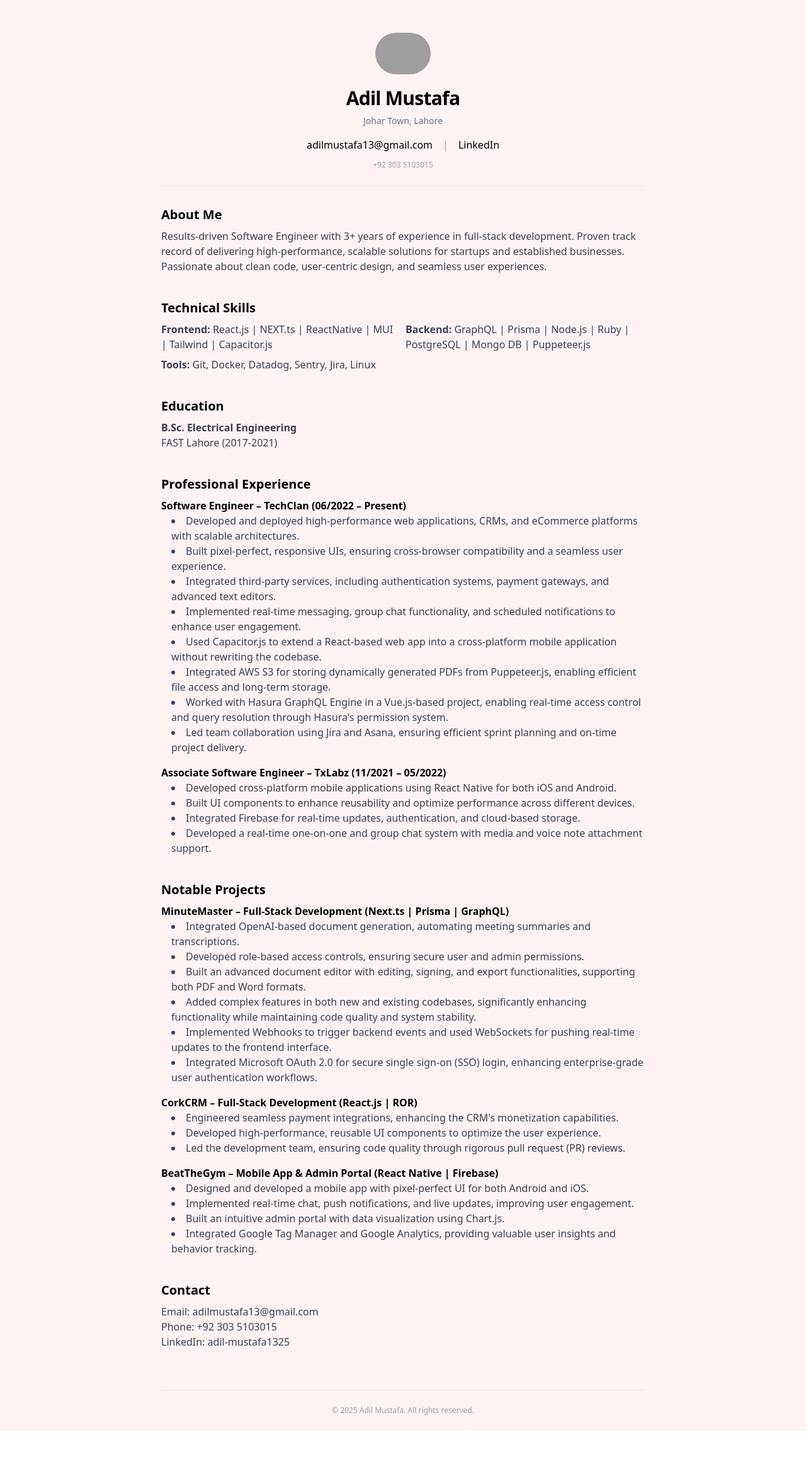
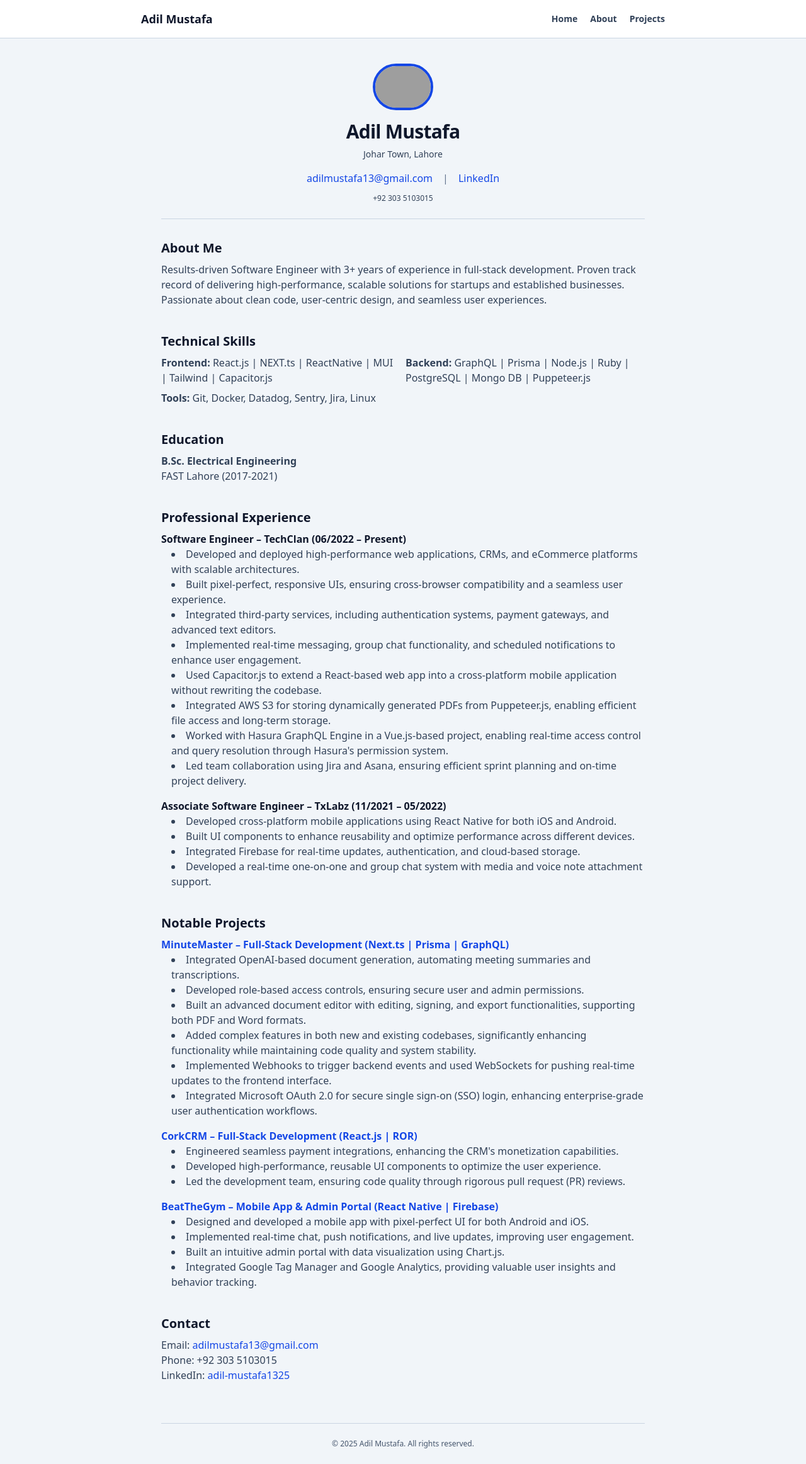
Before and after one commit to Adda1321/next-ts-starter-kit, a Next.js app: page / in a window 1280 px wide. Shown: the whole page at 63% size. Before the commit the page ends 2272 px from the top, so only its background shows below. Built offline with nearby package versions, Linux system fonts and the light colour scheme; grey boxes are pictures that could not be loaded; what @apollo/experimental-nextjs-app-support would draw is missing.

Commit message:
color and minor layout fixed

```diff
--- /dev/null
+++ b/app/components/site-nav.tsx
@@ -0,0 +1,30 @@
+import Link from "next/link";
+
+const navItems = [
+  { href: "/", label: "Home" },
+  { href: "/about", label: "About" },
+  { href: "/projects", label: "Projects" },
+];
+
+export function SiteNav() {
+  return (
+    <header className="w-full border-b border-slate-300 bg-white">
+      <div className="mx-auto flex w-full max-w-4xl items-center justify-between px-4 py-4 sm:px-8">
+        <Link href="/" className="text-lg font-bold text-slate-900">
+          Adil Mustafa
+        </Link>
+        <nav className="flex items-center gap-5">
+          {navItems.map((item) => (
+            <Link
+              key={item.href}
+              href={item.href}
+              className="text-sm font-semibold text-slate-700 transition hover:text-blue-700"
+            >
+              {item.label}
+            </Link>
+          ))}
+        </nav>
+      </div>
+    </header>
+  );
+}
--- a/app/layout.tsx
+++ b/app/layout.tsx
@@ -1,12 +1,14 @@
 import "./globals.css";
 import React from "react";
 import { ApolloWrapper } from "@/features/apollo/apollo-wrapper";
+import { SiteNav } from "./components/site-nav";
 
 export default function RootLayout({ children }: { children: React.ReactNode }) {
   return (
     <html lang="en">
       <body>
         <ApolloWrapper>
+          <SiteNav />
           {children}
         </ApolloWrapper>
       </body>
--- a/app/page.tsx
+++ b/app/page.tsx
@@ -1,28 +1,26 @@
-'use client';
-
 import Image from "next/image";
 import Link from "next/link";
 
 export default function Home() {
   return (
-    <div className="min-h-screen bg-background text-foreground font-sans flex flex-col items-center px-4 sm:px-8 bg-red-50! " id="OKKKKKK">
-      {/* Header */}
-      <header className="w-full max-w-3xl flex flex-col items-center gap-2 pt-12 pb-6 border-b border-gray-200 dark:border-gray-800">
+    <div className="min-h-screen bg-slate-100 text-slate-900">
+      <div className="mx-auto flex w-full max-w-4xl flex-col items-center px-4 sm:px-8">
+      <header className="w-full max-w-3xl flex flex-col items-center gap-2 pt-10 pb-6 border-b border-slate-300">
         <Image
-          src="/profile-placeholder.png" // Add your profile image in public folder
+          src="/profile-placeholder.png"
           alt="Adil Mustafa profile photo"
           width={96}
           height={96}
-          className="rounded-full border-4 border-primary mb-2"
+          className="rounded-full border-4 border-blue-700 mb-2"
         />
         <h1 className="text-3xl font-bold tracking-tight">Adil Mustafa</h1>
-        <p className="text-sm text-gray-500 dark:text-gray-400">Johar Town, Lahore</p>
+        <p className="text-sm text-slate-700">Johar Town, Lahore</p>
         <div className="flex gap-4 mt-2">
-          <a href="mailto:adilmustafa13@gmail.com" className="hover:underline text-primary">adilmustafa13@gmail.com</a>
-          <span className="text-gray-400">|</span>
-          <a href="https://linkedin.com/in/adil-mustafa1325" target="_blank" rel="noopener noreferrer" className="hover:underline text-primary">LinkedIn</a>
+          <a href="mailto:adilmustafa13@gmail.com" className="hover:underline text-blue-700">adilmustafa13@gmail.com</a>
+          <span className="text-slate-500">|</span>
+          <a href="https://linkedin.com/in/adil-mustafa1325" target="_blank" rel="noopener noreferrer" className="hover:underline text-blue-700">LinkedIn</a>
         </div>
-        <div className="text-xs text-gray-400 mt-1">+92 303 5103015</div>
+        <div className="text-xs text-slate-700 mt-1">+92 303 5103015</div>
       </header>
 
       {/* Main Content */}
@@ -30,7 +28,7 @@ export default function Home() {
         {/* About Me */}
         <section>
           <h2 className="text-xl font-semibold mb-2">About Me</h2>
-          <p className="text-gray-700 dark:text-gray-300">
+          <p className="text-slate-700">
             Results-driven Software Engineer with 3+ years of experience in full-stack development. Proven track record of delivering high-performance, scalable solutions for startups and established businesses. Passionate about clean code, user-centric design, and seamless user experiences.
           </p>
         </section>
@@ -38,7 +36,7 @@ export default function Home() {
         {/* Technical Skills */}
         <section>
           <h2 className="text-xl font-semibold mb-2">Technical Skills</h2>
-          <ul className="grid grid-cols-1 sm:grid-cols-2 gap-2 text-gray-700 dark:text-gray-300">
+          <ul className="grid grid-cols-1 sm:grid-cols-2 gap-2 text-slate-700">
             <li><span className="font-bold">Frontend:</span> React.js | NEXT.ts | ReactNative | MUI | Tailwind | Capacitor.js</li>
             <li><span className="font-bold">Backend:</span> GraphQL | Prisma | Node.js | Ruby | PostgreSQL | Mongo DB | Puppeteer.js</li>
             <li><span className="font-bold">Tools:</span> Git, Docker, Datadog, Sentry, Jira, Linux</li>
@@ -48,7 +46,7 @@ export default function Home() {
         {/* Education */}
         <section>
           <h2 className="text-xl font-semibold mb-2">Education</h2>
-          <div className="text-gray-700 dark:text-gray-300">
+          <div className="text-slate-700">
             <div className="font-bold">B.Sc. Electrical Engineering</div>
             <div>FAST Lahore (2017-2021)</div>
           </div>
@@ -59,7 +57,7 @@ export default function Home() {
           <h2 className="text-xl font-semibold mb-2">Professional Experience</h2>
           <div className="mb-4">
             <div className="font-bold">Software Engineer – TechClan (06/2022 – Present)</div>
-            <ul className="list-disc list-inside text-gray-700 dark:text-gray-300 pl-4">
+            <ul className="list-disc list-inside text-slate-700 pl-4">
               <li>Developed and deployed high-performance web applications, CRMs, and eCommerce platforms with scalable architectures.</li>
               <li>Built pixel-perfect, responsive UIs, ensuring cross-browser compatibility and a seamless user experience.</li>
               <li>Integrated third-party services, including authentication systems, payment gateways, and advanced text editors.</li>
@@ -72,7 +70,7 @@ export default function Home() {
           </div>
           <div>
             <div className="font-bold">Associate Software Engineer – TxLabz (11/2021 – 05/2022)</div>
-            <ul className="list-disc list-inside text-gray-700 dark:text-gray-300 pl-4">
+            <ul className="list-disc list-inside text-slate-700 pl-4">
               <li>Developed cross-platform mobile applications using React Native for both iOS and Android.</li>
               <li>Built UI components to enhance reusability and optimize performance across different devices.</li>
               <li>Integrated Firebase for real-time updates, authentication, and cloud-based storage.</li>
@@ -86,9 +84,9 @@ export default function Home() {
           <h2 className="text-xl font-semibold mb-2">Notable Projects</h2>
           <div className="mb-4">
             <div className="font-bold">
-              <Link href="/projects/minutemaster" className="text-primary hover:underline">MinuteMaster – Full-Stack Development (Next.ts | Prisma | GraphQL)</Link>
+              <Link href="/projects/minutemaster" className="text-blue-700 hover:underline">MinuteMaster – Full-Stack Development (Next.ts | Prisma | GraphQL)</Link>
             </div>
-            <ul className="list-disc list-inside text-gray-700 dark:text-gray-300 pl-4">
+            <ul className="list-disc list-inside text-slate-700 pl-4">
               <li>Integrated OpenAI-based document generation, automating meeting summaries and transcriptions.</li>
               <li>Developed role-based access controls, ensuring secure user and admin permissions.</li>
               <li>Built an advanced document editor with editing, signing, and export functionalities, supporting both PDF and Word formats.</li>
@@ -99,9 +97,9 @@ export default function Home() {
           </div>
           <div className="mb-4">
             <div className="font-bold">
-              <Link href="/projects/corkcrm" className="text-primary hover:underline">CorkCRM – Full-Stack Development (React.js | ROR)</Link>
+              <Link href="/projects/corkcrm" className="text-blue-700 hover:underline">CorkCRM – Full-Stack Development (React.js | ROR)</Link>
             </div>
-            <ul className="list-disc list-inside text-gray-700 dark:text-gray-300 pl-4">
+            <ul className="list-disc list-inside text-slate-700 pl-4">
               <li>Engineered seamless payment integrations, enhancing the CRM's monetization capabilities.</li>
               <li>Developed high-performance, reusable UI components to optimize the user experience.</li>
               <li>Led the development team, ensuring code quality through rigorous pull request (PR) reviews.</li>
@@ -109,9 +107,9 @@ export default function Home() {
           </div>
           <div>
             <div className="font-bold">
-              <Link href="/projects/beatthegym" className="text-primary hover:underline">BeatTheGym – Mobile App & Admin Portal (React Native | Firebase)</Link>
+              <Link href="/projects/beatthegym" className="text-blue-700 hover:underline">BeatTheGym – Mobile App & Admin Portal (React Native | Firebase)</Link>
             </div>
-            <ul className="list-disc list-inside text-gray-700 dark:text-gray-300 pl-4">
+            <ul className="list-disc list-inside text-slate-700 pl-4">
               <li>Designed and developed a mobile app with pixel-perfect UI for both Android and iOS.</li>
               <li>Implemented real-time chat, push notifications, and live updates, improving user engagement.</li>
               <li>Built an intuitive admin portal with data visualization using Chart.js.</li>
@@ -123,18 +121,18 @@ export default function Home() {
         {/* Contact */}
         <section>
           <h2 className="text-xl font-semibold mb-2">Contact</h2>
-          <div className="text-gray-700 dark:text-gray-300">
-            <div>Email: <a href="mailto:adilmustafa13@gmail.com" className="text-primary hover:underline">adilmustafa13@gmail.com</a></div>
+          <div className="text-slate-700">
+            <div>Email: <a href="mailto:adilmustafa13@gmail.com" className="text-blue-700 hover:underline">adilmustafa13@gmail.com</a></div>
             <div>Phone: +92 303 5103015</div>
-            <div>LinkedIn: <a href="https://linkedin.com/in/adil-mustafa1325" target="_blank" rel="noopener noreferrer" className="text-primary hover:underline">adil-mustafa1325</a></div>
+            <div>LinkedIn: <a href="https://linkedin.com/in/adil-mustafa1325" target="_blank" rel="noopener noreferrer" className="text-blue-700 hover:underline">adil-mustafa1325</a></div>
           </div>
         </section>
       </main>
 
-      {/* Footer */}
-      <footer className="w-full max-w-3xl py-6 border-t border-gray-200 dark:border-gray-800 text-center text-xs text-gray-400 mt-8">
+      <footer className="w-full max-w-3xl py-6 border-t border-slate-300 text-center text-xs text-slate-600 mt-8">
         &copy; {new Date().getFullYear()} Adil Mustafa. All rights reserved.
       </footer>
+      </div>
     </div>
   );
 }
--- a/app/projects/page.tsx
+++ b/app/projects/page.tsx
@@ -20,21 +20,23 @@ const projects = [
 
 export default function ProjectsPage() {
   return (
-    <div className="min-h-screen flex flex-col items-center px-4 py-12 bg-background text-foreground">
-      <div className="w-full max-w-2xl">
+    <div className="min-h-screen bg-slate-100 text-slate-900">
+      <div className="mx-auto w-full max-w-4xl px-4 py-12 sm:px-8">
+      <div className="w-full max-w-3xl">
         <h1 className="text-2xl font-bold mb-6">Projects</h1>
         <ul className="space-y-6">
           {projects.map((project) => (
-            <li key={project.id} className="bg-white dark:bg-gray-900 rounded-lg shadow p-6">
-              <Link href={`/projects/${project.id}`} className="text-xl font-semibold text-primary hover:underline">
+            <li key={project.id} className="rounded-lg border border-slate-300 bg-white p-6 shadow-sm">
+              <Link href={`/projects/${project.id}`} className="text-xl font-semibold text-blue-700 hover:underline">
                 {project.name}
               </Link>
-              <p className="text-gray-700 dark:text-gray-300 mt-2">{project.description}</p>
+              <p className="text-slate-700 mt-2">{project.description}</p>
             </li>
           ))}
         </ul>
         <div className="mt-8">
-          <Link href="/" className="text-primary hover:underline">&larr; Back to Portfolio</Link>
+          <Link href="/" className="text-blue-700 hover:underline">&larr; Back to Portfolio</Link>
+        </div>
         </div>
       </div>
     </div>
```
Also changed, not shown: app/about/page.tsx (+9 -10 lines), app/projects/[id]/page.tsx (+10 -11 lines).
